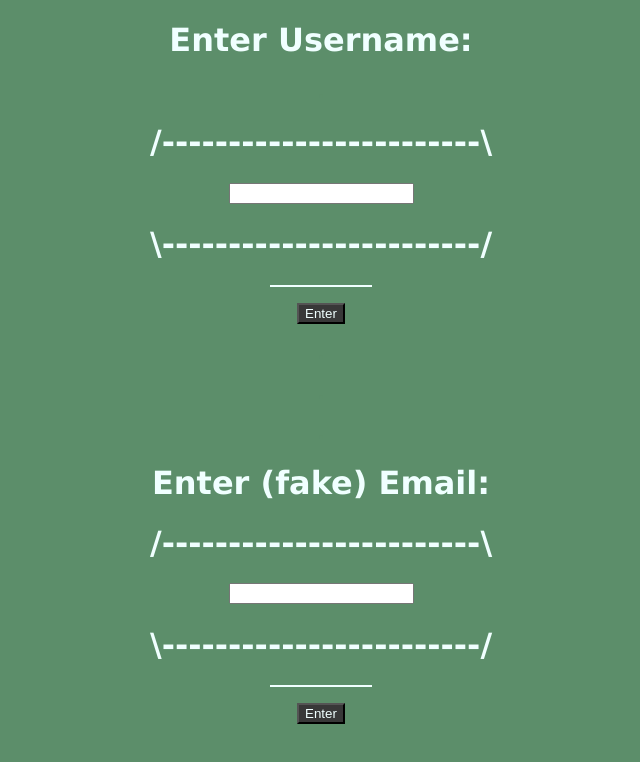
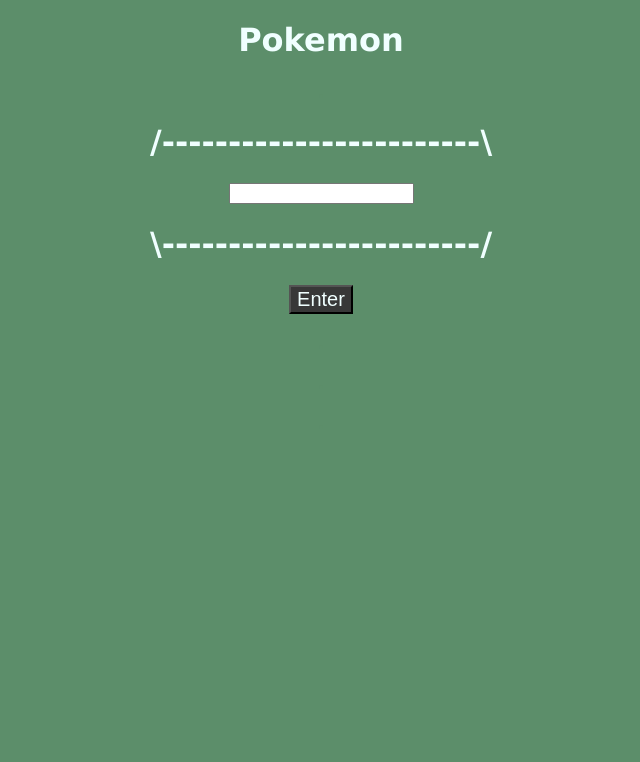
Before and after one commit to okThisIsTony/javascript-website, a plain HTML site: page index.html in a window 1280 px wide. Shown: the whole page, without its empty margins (319-959 px from the left). Drawn offline with nearby package versions, Linux system fonts and the light colour scheme.

Commit message:
21st Cut input borders & changed button size

```diff
--- a/index.html
+++ b/index.html
@@ -7,7 +7,7 @@
     <script src="https://ajax.googleapis.com/ajax/libs/jquery/3.7.1/jquery.min.js"></script>
   </head>
   <body>
-    <h1>Enter Username:</h1>
+    <h1>Pokemon</h1>
     <h3>.</h3>
     <h1>/------------------------\</h1>
     <input id="insertedName" />
@@ -17,11 +17,5 @@
     <h3>.</h3>
     <h3>.</h3>
     <h3>.</h3>
-    <h1>Enter (fake) Email:</h1>
-    <h1>/------------------------\</h1>
-    <input id="insertedName2" />
-    <h1>\------------------------/</h1>
-    <p id="output2"></p>
-    <button onclick="otherButton(insertedName2.value)">Enter</button>
   </body>
 </html>
--- a/javascript.js
+++ b/javascript.js
@@ -10,10 +10,3 @@
     }
   });
 }
-function otherButton(inputName2) {
-  document.getElementById("output2").innerHTML = "Accepted";
-  alert("Email accepted: " + inputName2);
-
-  const myList = { list: "Email:" + inputName2 };
-  console.log(myList.list);
-}
--- a/styles.css
+++ b/styles.css
@@ -9,6 +9,7 @@
   background-color: rgb(56, 56, 56);
   text-align: center;
   color: azure;
+  font-size: 20px;
 }
 
 h1 {
@@ -24,12 +25,3 @@
 h3 {
   color: rgb(92, 142, 106);
 }
-
-p {
-  color: azure;
-  border-style: solid;
-  border-width: 1px;
-  margin-left: 46%;
-  margin-right: 46%;
-  background-color: rgb(68, 101, 78);
-}
```
